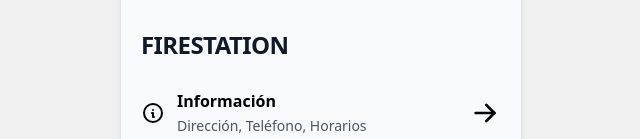
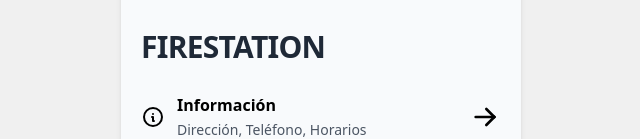
Before and after one commit to pitarchmiguel/firestationmenu, an Astro site: page / in a window 1280 px wide. Shown: the part 293-432 px from the top of the page, without its empty margins (319-959 px from the left). Built offline with nearby package versions, Linux system fonts and the light colour scheme; Astro itself is replaced by a stand-in of ours.

Commit message:
algunos arreglos mas

```diff
--- a/src/components/About.astro
+++ b/src/components/About.astro
@@ -4,7 +4,7 @@ import MoreInfo from '../assets/more-info.svg';
 ---
 
 <div class="p-5">
-    <h1 class="text-2xl font-bold text-gray-900 uppercase tracking-tight pt-3 pb-3">Firestation</h1>
+    <h1 class="text-3xl font-extrabold text-gray-800 uppercase tracking-tight pt-3 pb-3">Firestation</h1>
     <aside class="flex justify-between mt-4 mb-4 items-center">
         <div class="flex gap-3 items-center">
             <Info />
```
